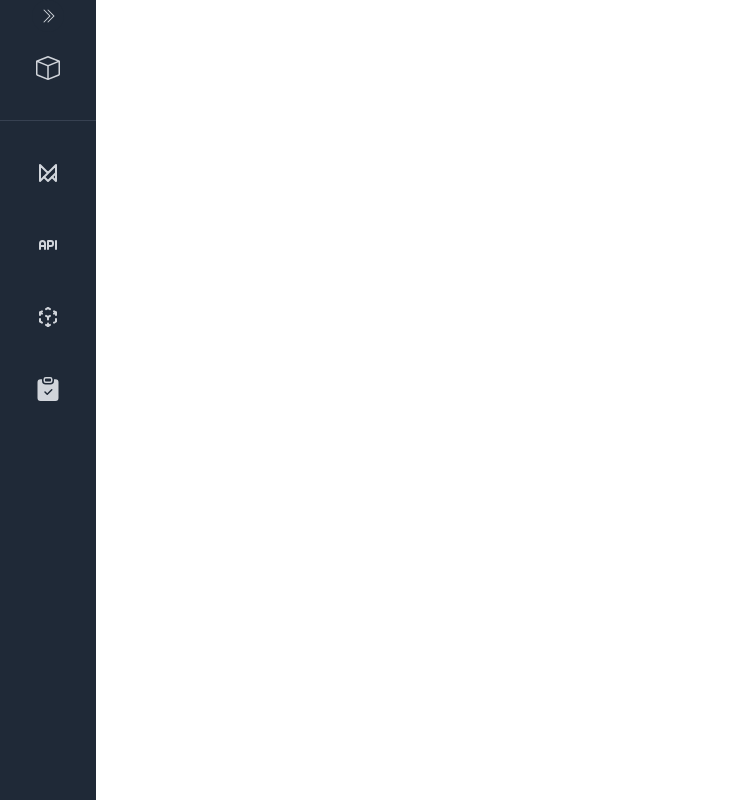
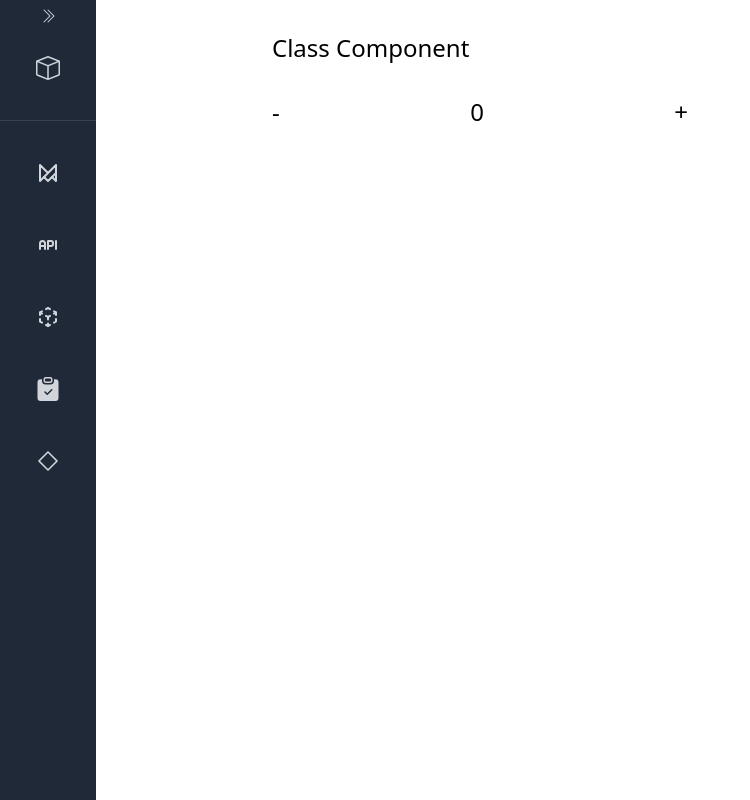
Before and after one commit to megatronhehe/my-sandbox, a React (Vite) app: page /classcomp in a window 1280 px wide. Before the commit this address had no page. Shown: the whole page, without its empty margins (0-750 px from the left). Built offline with nearby package versions, Linux system fonts and the light colour scheme.

Commit message:
learn : class component

```diff
--- a/src/App.jsx
+++ b/src/App.jsx
@@ -8,6 +8,7 @@ import AnimationSB from "./pages/AnimationSB/AnimationSB";
 import ApiSB from "./pages/ApiSB/ApiSB";
 import Context from "./pages/Context/Context";
 import Validation from "./pages/Validation/Validation";
+import ClassComp from "./pages/ClassComp/ClassComp";
 
 import TestContextProvider from "./context/TestContextProvider";
 
@@ -31,6 +32,7 @@ function App() {
 						}
 					/>
 					<Route path="/validation" element={<Validation />} />
+					<Route path="/classcomp" element={<ClassComp />} />
 				</Routes>
 			</MainContainer>
 		</>
--- a/src/components/Navbar/Navbar.jsx
+++ b/src/components/Navbar/Navbar.jsx
@@ -13,6 +13,7 @@ import {
 	BsFillClipboardCheckFill,
 } from "react-icons/bs";
 import { TbBrandFramerMotion, TbApi, Tb3DCubeSphere } from "react-icons/tb";
+import { RxComponentInstance } from "react-icons/rx";
 
 const Navbar = () => {
 	const [toggleFoldOut, setToggleFoldOut] = useState(false);
@@ -56,6 +57,13 @@ const Navbar = () => {
 					url="/validation"
 					toggleFoldOut={toggleFoldOut}
 				/>
+
+				<NavbarButton
+					icon={<RxComponentInstance />}
+					title="Class Comp."
+					url="/classcomp"
+					toggleFoldOut={toggleFoldOut}
+				/>
 			</div>
 
 			<AnimatePresence>
@@ -88,6 +96,10 @@ const Navbar = () => {
 						<NavLink to="/validation" className="flex w-full py-2 text-base ">
 							Validation
 						</NavLink>
+
+						<NavLink to="/classcomp" className="flex w-full py-2 text-base ">
+							Class Comp.
+						</NavLink>
 					</motion.div>
 				)}
 			</AnimatePresence>
--- /dev/null
+++ b/src/pages/ClassComp/ClassComp.jsx
@@ -0,0 +1,33 @@
+import React, { Component } from "react";
+
+class ClassComp extends Component {
+	constructor(props) {
+		super(props);
+		this.state = {
+			count: 0,
+		};
+	}
+
+	addCount = () => {
+		this.setState({ count: this.state.count + 1 });
+	};
+
+	subCount = () => {
+		this.setState({ count: this.state.count - 1 });
+	};
+
+	render() {
+		return (
+			<main className="flex flex-col gap-8">
+				<h1 className="text-2xl">Class Component</h1>
+				<div className="flex items-center justify-between w-1/2 text-2xl">
+					<button onClick={this.subCount}>-</button>
+					<p>{this.state.count}</p>
+					<button onClick={this.addCount}>+</button>
+				</div>
+			</main>
+		);
+	}
+}
+
+export default ClassComp;
```
